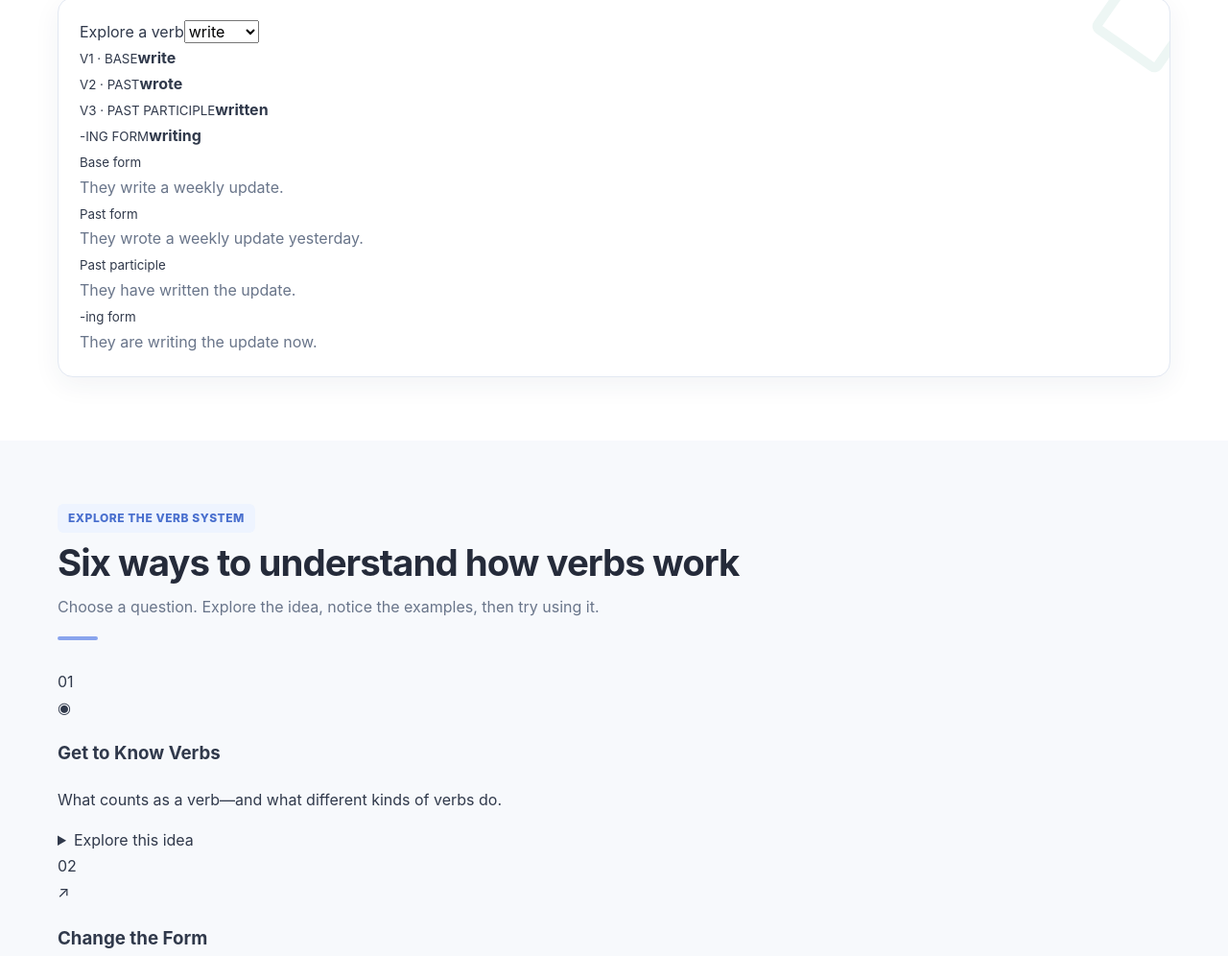
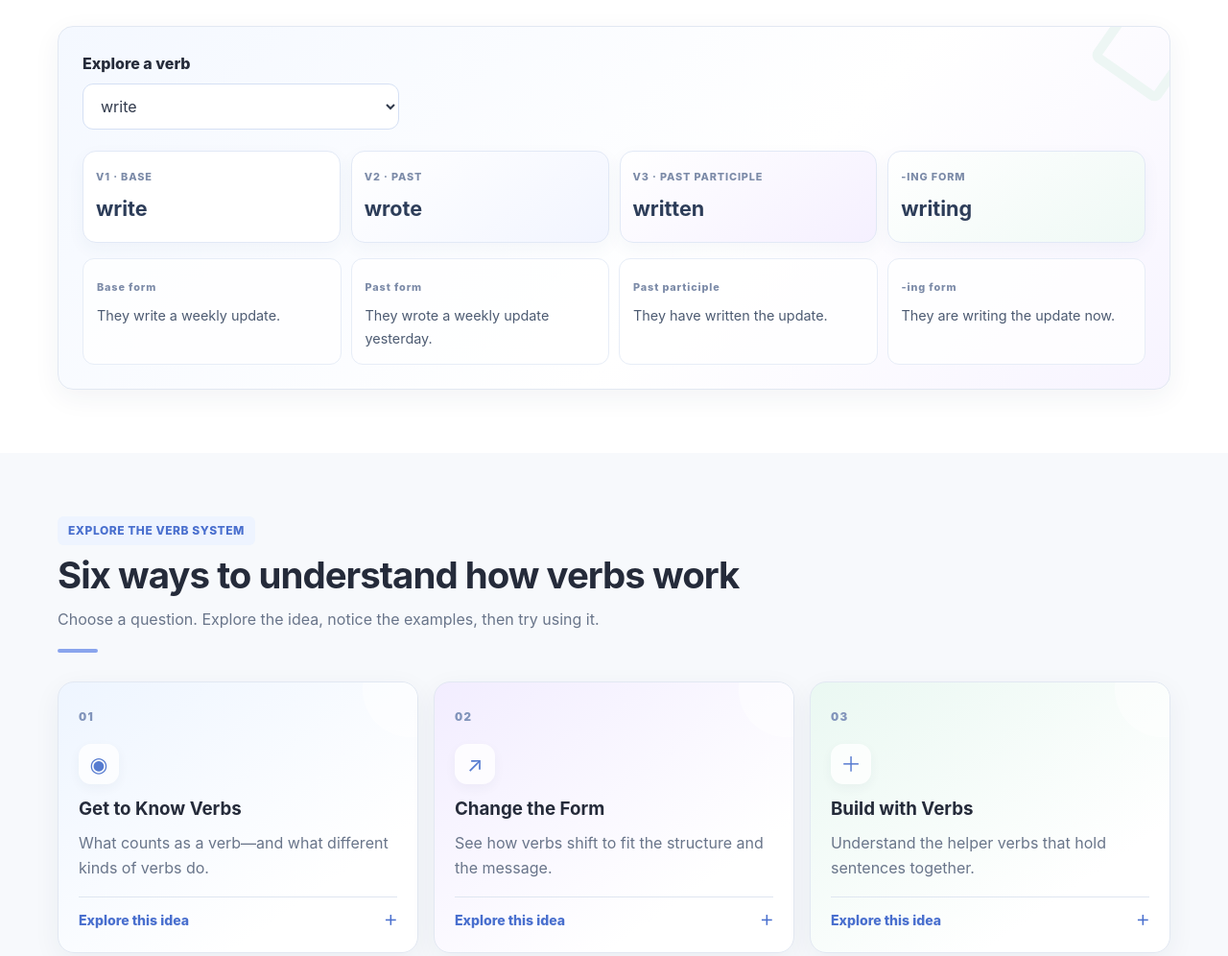
Before and after one commit to theenglishtenseexplorer-dotcom/english-tense-explorer, a plain HTML site: page verb-system.html in a window 1280 px wide. Shown: the part 633-1629 px from the top of the page at 96% size. Drawn offline with Linux system fonts and the light colour scheme.

Commit message:
Add gradient layouts and styling for Verb System

```diff
--- a/css/style.css
+++ b/css/style.css
@@ -88,3 +88,31 @@
 .ref-check-submit{margin-top:3px}
 @media(max-width:720px){.verb-tool-grid,.verb-reference-lower{grid-template-columns:1fr}.verb-explorer{padding:14px}.pattern-line{align-items:flex-start;flex-direction:column;gap:4px}.pattern-line span{text-align:left}}
 .irregular-verb-reference{margin-top:20px;border-top:1px solid var(--line);padding-top:20px}.irregular-heading{display:flex;justify-content:space-between;align-items:end;gap:14px;flex-wrap:wrap}.irregular-heading h3{margin:0;color:var(--navy)}.irregular-heading p{margin:4px 0 0}.irregular-heading input{min-width:220px;max-width:320px;padding:10px 12px;border:1px solid #d5deed;border-radius:9px;font:inherit}.irregular-table-wrap{max-height:300px;overflow:auto;margin-top:12px;border:1px solid var(--line);border-radius:10px}.irregular-table{width:100%;border-collapse:collapse;background:#fff}.irregular-table th,.irregular-table td{padding:10px 13px;text-align:left;border-bottom:1px solid #edf0f5}.irregular-table th{position:sticky;top:0;background:#f5f8ff;color:#53617a;font-size:.78rem;text-transform:uppercase;letter-spacing:.04em}.irregular-table td{color:#30394b}.irregular-table tr:last-child td{border-bottom:0}
+
+/* Verb System: colorful discovery-led learning */
+.verb-intro{background:linear-gradient(115deg,#f1f6ff 0%,#f7f4ff 48%,#fff 100%)}
+.verb-intro h1 span{color:#6489e8}
+.verb-intro-tags{display:flex;gap:9px;flex-wrap:wrap;margin-top:22px}
+.verb-intro-tags span{padding:6px 12px;border-radius:999px;background:#ffffffc9;border:1px solid #e0e8f8;color:#52678e;font-size:.78rem;font-weight:750}
+.verb-playground{padding:25px;background:linear-gradient(135deg,#f4f8ff,#fff 60%,#f7f4ff)}
+.verb-selector,.irregular-search{display:grid;gap:7px;max-width:330px}.verb-selector label,.irregular-search label{font-weight:800;color:var(--navy)}
+.verb-selector select,.irregular-search input{padding:12px 14px;border:1px solid #d5e0f4;border-radius:11px;background:#fff;color:var(--ink)}
+.verb-forms{display:grid;grid-template-columns:repeat(4,1fr);gap:11px;margin:22px 0 16px}
+.verb-form-chip{padding:17px 13px;border-radius:14px;background:#fff;border:1px solid #e2e9f6;display:grid;gap:5px;box-shadow:0 6px 18px #344c7b0c}
+.verb-form-chip:nth-child(2){background:linear-gradient(145deg,#fff,#f2f5ff)}.verb-form-chip:nth-child(3){background:linear-gradient(145deg,#fff,#f5f0ff)}.verb-form-chip:nth-child(4){background:linear-gradient(145deg,#fff,#eff9f5)}
+.verb-form-chip small,.verb-use small{font-size:.68rem;letter-spacing:.08em;color:#7c8ba8;font-weight:850}.verb-form-chip strong{font-size:1.35rem;color:#2d3d59}
+.verb-uses{display:grid;grid-template-columns:repeat(4,1fr);gap:10px}
+.verb-use{padding:14px;border-radius:12px;background:#ffffffc9;border:1px solid #e7edf7}.verb-use p{margin:6px 0 0;color:#4d5b72;font-size:.9rem}
+.verb-topic-grid{display:grid;grid-template-columns:repeat(3,1fr);gap:16px}
+.verb-topic{border:1px solid #e2e8f2;border-radius:17px;padding:21px;background:#fff;position:relative;overflow:hidden;box-shadow:var(--shadow)}
+.verb-topic:after{content:"";position:absolute;width:100px;height:100px;border-radius:50%;right:-43px;top:-43px;background:#ffffff88}
+.topic-blue{background:linear-gradient(145deg,#eef5ff,#fff 75%)}.topic-lavender{background:linear-gradient(145deg,#f2edff,#fff 75%)}.topic-mint{background:linear-gradient(145deg,#eaf8f2,#fff 75%)}.topic-peach{background:linear-gradient(145deg,#fff1e7,#fff 75%)}.topic-sky{background:linear-gradient(145deg,#eaf7ff,#fff 75%)}.topic-rose{background:linear-gradient(145deg,#fff0f3,#fff 75%)}
+.topic-number{font-size:.72rem;letter-spacing:.12em;font-weight:900;color:#8194bb}.topic-icon{width:42px;height:42px;display:grid;place-items:center;border-radius:13px;background:#ffffffc9;color:#567bd0;font-size:1.35rem;margin:16px 0 10px;box-shadow:0 4px 12px #25395c0c}
+.verb-topic h3{margin:0 0 6px;color:var(--navy)}.verb-topic>p{color:var(--muted);margin:0 0 16px}
+.verb-topic details{border-top:1px solid #dfe6f1;padding-top:12px}.verb-topic summary{cursor:pointer;color:var(--blue-dark);font-size:.88rem;font-weight:850;list-style:none}.verb-topic summary:after{content:"＋";float:right}.verb-topic details[open] summary:after{content:"−"}
+.topic-detail{padding-top:12px;color:#53617a;font-size:.91rem}.topic-detail h4{margin:4px 0 8px;color:#34435e}.topic-detail ul{padding-left:19px}.topic-detail li{margin:7px 0}.topic-callout{padding:12px 14px;border-radius:10px;background:#ffffffb8;border:1px solid #e5eaf4;color:#485a79;margin-top:12px}
+.mini-verb-quiz{padding:13px;background:#ffffffb8;border:1px solid #e3eaf4;border-radius:12px}.quiz-options{display:grid;gap:8px;margin:12px 0}.quiz-options label{cursor:pointer}.mini-feedback{font-weight:750;color:#426aaf;min-height:1.5em;margin:8px 0 0}
+.irregular-tool{padding:24px;background:linear-gradient(115deg,#f7f9ff,#fff 70%,#f5f1ff)}.irregular-result{margin:20px 0 12px;min-height:70px}.irregular-word{display:flex;gap:10px;align-items:center;flex-wrap:wrap}.irregular-word strong{padding:11px 14px;border-radius:10px;background:#fff;border:1px solid #e1e8f4;color:#34445f}.irregular-word span{color:#91a3c7;font-weight:900}
+.irregular-suggestions{display:flex;gap:8px;flex-wrap:wrap}.irregular-suggestions button{border:1px solid #dce5f4;background:#fff;border-radius:999px;padding:7px 12px;color:#52678e;font-weight:750;cursor:pointer}.irregular-suggestions button:hover{border-color:#9eb5f0;background:#f2f6ff}
+@media(max-width:850px){.verb-topic-grid{grid-template-columns:repeat(2,1fr)}.verb-forms,.verb-uses{grid-template-columns:repeat(2,1fr)}}
+@media(max-width:560px){.verb-topic-grid{grid-template-columns:1fr}.verb-forms,.verb-uses{grid-template-columns:repeat(2,1fr)}.verb-form-chip strong{font-size:1.15rem}.irregular-word{gap:6px}.irregular-word strong{padding:9px 10px}}
```
